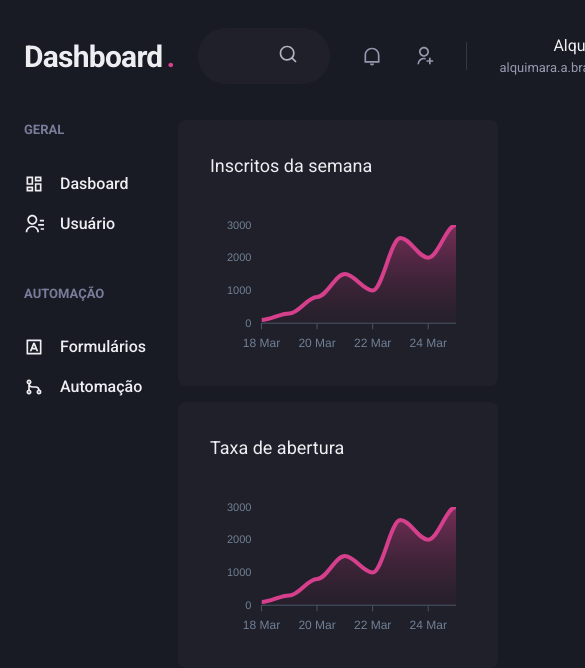
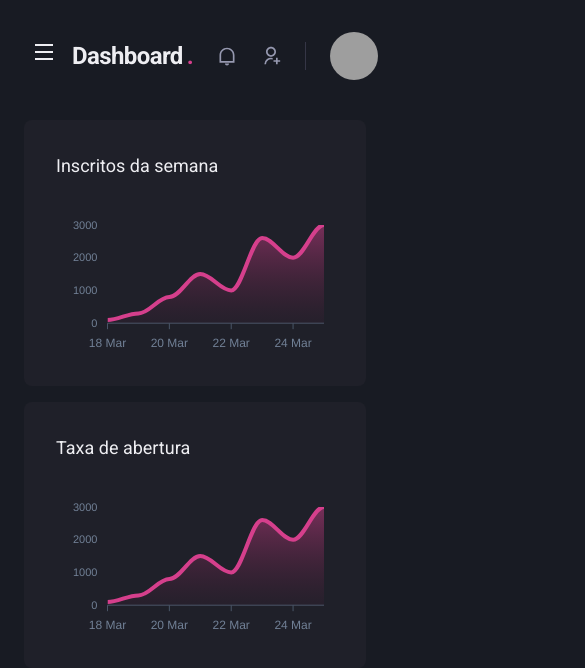
Before and after one commit to alquimara/Dashboard, a Next.js app: page /dashboard in a window 390 px wide. Shown: the top 668 px of the page, 585 px wide, since content can reach past the window. Built offline with nearby package versions, Linux system fonts and the light colour scheme; grey boxes are pictures that could not be loaded.

Commit message:
adicionado responsividade ao sideBar

```diff
--- a/src/components/Header/Logo.tsx
+++ b/src/components/Header/Logo.tsx
@@ -3,7 +3,7 @@ import React from 'react'
 
 export function Logo() {
   return (
-    <Text fontSize="3xl" fontWeight="bold" letterSpacing="tight" w="64">
+    <Text fontSize={["2xl","3xl"]} fontWeight="bold" letterSpacing="tight" w="64">
 
     Dashboard
     <Text as="span" color="pink.500" ml="1">
--- a/src/components/Header/NotificationNav.tsx
+++ b/src/components/Header/NotificationNav.tsx
@@ -5,9 +5,9 @@ import { RiNotificationLine, RiUserAddLine } from 'react-icons/ri'
 export function NotificationNav() {
   return (
     <HStack
-    spacing="8"
-    mx="8"
-    pr="8"
+    spacing={["6","8"]}
+    mx={["6","8"]}
+    pr={["6","8"]}
     py="1"
     color="gray.300"
     borderRightWidth={1}
--- a/src/components/Header/Profile.tsx
+++ b/src/components/Header/Profile.tsx
@@ -1,13 +1,17 @@
 import { Avatar, Box, Flex,Text } from '@chakra-ui/react'
 import React from 'react'
 
-export function Profile(){
+interface profileProps{
+  showProfileData?: boolean
+}
+export function Profile({showProfileData=true}:profileProps){
   return (
     <Flex align="center">
+        {showProfileData &&
         <Box mr="4" textAlign="right">
           <Text>Alquimara Alves</Text>
           <Text color="gray.300" fontSize="small">alquimara.a.braz@gmail.com</Text>
-        </Box>
+        </Box>}
         <Avatar size="md" name="Alquimara Alves" src="https://github.com/alquimara.png"/>
       </Flex>
   )
--- a/src/components/Header/index.tsx
+++ b/src/components/Header/index.tsx
@@ -1,21 +1,38 @@
-import { Flex,Input,Text,Icon,HStack, Box, Avatar } from "@chakra-ui/react";
-import{RiSearchLine, RiNotificationLine,RiUserAddLine} from 'react-icons/ri'
+import { Flex,Input,Text,Icon,HStack, Box, Avatar, useBreakpointValue, IconButton } from "@chakra-ui/react";
+import{RiSearchLine, RiNotificationLine,RiUserAddLine, RiMenLine, RiMenuLine} from 'react-icons/ri'
 import { Logo } from "./Logo";
 import { NotificationNav } from "./NotificationNav";
 import { Profile } from "./Profile";
 import { SearchBox } from "./SearchBox";
+import { useSideBarContext } from '../../context/SideBarDrawerContext';
 
 export function Header(){
+  const isWideVersion=useBreakpointValue({
+    base:false,
+    lg:true
+  })
+  const {onOpen} = useSideBarContext()
   return(
     <Flex as ="header" w="100%" maxWidth="1440px" h="20" mx="auto" mt="4" align="center" px="6">
+      {!isWideVersion && (
+        <IconButton aria-label="open navigation"
+        icon={<Icon as={RiMenuLine}/>}
+        fontSize="24"
+        variant="unstyled"
+        mr="2"
+        onClick={onOpen}>
+
+        </IconButton>
+      )}
       <Logo/>
-      <SearchBox/>
+      {isWideVersion && <SearchBox/> }
+
       <Flex
       align="center"
       ml="auto"
       >
       <NotificationNav/>
-      <Profile/>
+      <Profile showProfileData={isWideVersion}/>
       </Flex>
     </Flex>
   )
--- /dev/null
+++ b/src/components/SideBar/SideBarNav.tsx
@@ -0,0 +1,20 @@
+import { Stack } from '@chakra-ui/react'
+import React from 'react'
+import { RiContactsLine, RiDashboardLine, RiGitMergeLine, RiInputMethodLine } from 'react-icons/ri'
+import { NavLink } from './NavLink'
+import { NavSection } from './NavSection'
+
+export function SideBarNav () {
+  return (
+    <Stack spacing="12" align="flex-start">
+    <NavSection title='GERAL'>
+      <NavLink icon={RiDashboardLine}>Dasboard</NavLink>
+      <NavLink icon={RiContactsLine}>Usuário</NavLink>
+    </NavSection>
+    <NavSection title='AUTOMAÇÃO'>
+      <NavLink icon={RiInputMethodLine}>Formulários</NavLink>
+      <NavLink icon={RiGitMergeLine}>Automação</NavLink>
+    </NavSection>
+    </Stack>
+  )
+}
--- a/src/components/SideBar/index.tsx
+++ b/src/components/SideBar/index.tsx
@@ -1,23 +1,37 @@
-import { Box, Link, Stack,Text,Icon } from '@chakra-ui/react'
-import{RiContactsLine, RiDashboardLine, RiGitMergeLine, RiInputMethodLine} from 'react-icons/ri'
+import { useSideBarContext } from '@/src/context/SideBarDrawerContext';
+import { Box, useBreakpointValue, Drawer, DrawerOverlay, DrawerContent, DrawerCloseButton, DrawerHeader, DrawerBody } from '@chakra-ui/react';
+
 import React from 'react'
-import { NavSection } from './NavSection'
-import { NavLink } from './NavLink'
+import { SideBarNav } from './SideBarNav'
 
 
 export function SideBar() {
+  const isDrawerSideBar = useBreakpointValue({
+    base:true,
+    lg:false,
+
+  })
+  const {isOpen,onClose} = useSideBarContext()
+
+  if(isDrawerSideBar){
+    return(
+      <Drawer isOpen={isOpen} placement="left" onClose={onClose}>
+        <DrawerOverlay>
+          <DrawerContent bg="gray.800" p="4">
+            <DrawerCloseButton mt="6"/>
+            <DrawerHeader>Navegação</DrawerHeader>
+            <DrawerBody>
+              <SideBarNav/>
+            </DrawerBody>
+          </DrawerContent>
+        </DrawerOverlay>
+
+      </Drawer>
+    )
+  }
   return (
     <Box as="aside" w="64" mr="8">
-      <Stack spacing="12" align="flex-start">
-      <NavSection title='GERAL'>
-        <NavLink icon={RiDashboardLine}>Dasboard</NavLink>
-        <NavLink icon={RiContactsLine}>Usuário</NavLink>
-      </NavSection>
-      <NavSection title='AUTOMAÇÃO'>
-        <NavLink icon={RiInputMethodLine}>Formulários</NavLink>
-        <NavLink icon={RiGitMergeLine}>Automação</NavLink>
-      </NavSection>
-      </Stack>
+     <SideBarNav/>
     </Box>
   )
 }
--- /dev/null
+++ b/src/context/SideBarDrawerContext.tsx
@@ -0,0 +1,24 @@
+import { useDisclosure, UseDisclosureReturn } from '@chakra-ui/react';
+import { useRouter } from 'next/router';
+import React, { createContext,ReactNode, useContext, useEffect} from 'react'
+interface SideBarDrawerContextProps{
+  children:ReactNode;
+}
+type sideBarDrawerContextData = UseDisclosureReturn
+
+const SideBarDrawerContext = createContext({}as sideBarDrawerContextData)
+
+export function SideBarProvider ({children}:SideBarDrawerContextProps) {
+  const disclosure = useDisclosure()
+  const router = useRouter();
+  useEffect(()=>{
+    disclosure.onClose()
+
+  },[router.asPath])
+  return (
+    <SideBarDrawerContext.Provider value={disclosure}>
+      {children}
+    </SideBarDrawerContext.Provider>
+  )
+}
+export const useSideBarContext =()=>useContext(SideBarDrawerContext)
--- a/src/pages/_app.tsx
+++ b/src/pages/_app.tsx
@@ -2,13 +2,14 @@
 import type { AppProps } from 'next/app'
 import {ChakraProvider} from '@chakra-ui/react'
 import { theme } from '../styles/theme'
+import { SideBarProvider } from '../context/SideBarDrawerContext';
 
 export default function App({ Component, pageProps }: AppProps) {
   return(
-    <>
+    <SideBarProvider>
     <ChakraProvider theme={theme}>
    <Component {...pageProps} />
    </ChakraProvider>
-   </>
+   </SideBarProvider>
   )
 }
--- a/src/pages/users/create.tsx
+++ b/src/pages/users/create.tsx
@@ -1,5 +1,6 @@
 
 import { Header } from '@/src/components/Header'
+import { Title } from '@/src/components/Heading'
 import { InputComponent } from '@/src/components/Input'
 import { SideBar } from '@/src/components/SideBar'
 import { Box, Button, Divider, Flex, Heading, HStack, SimpleGrid, VStack } from '@chakra-ui/react'
@@ -12,7 +13,7 @@ export default function create(){
       <Flex  w="100%" my="6" maxWidth="1480px" mx="auto" px="6">
         <SideBar/>
         <Box flex="1" borderRadius="8" bg="gray.800" p="8">
-          <Heading size="lg" fontWeight="normal">Criar usuário</Heading>
+          <Title title='Criar usuário'/>
           <Divider my="6" borderColor="gray.700"/>
           <VStack spacing="8">
             <SimpleGrid minChildWidth="240px" spacing="8" w="100%">
@@ -28,7 +29,6 @@ export default function create(){
             <HStack spacing="4">
               <Button colorScheme="whiteAlpha">Cancelar</Button>
               <Button colorScheme="pink">Salvar</Button>
-
             </HStack>
 
           </Flex>
```
Also changed, not shown: src/components/ButtonAction/index.tsx (added, +17 -0 lines), src/components/Heading/index.tsx (added, +14 -0 lines), src/pages/users/index.tsx (+6 -13 lines).
